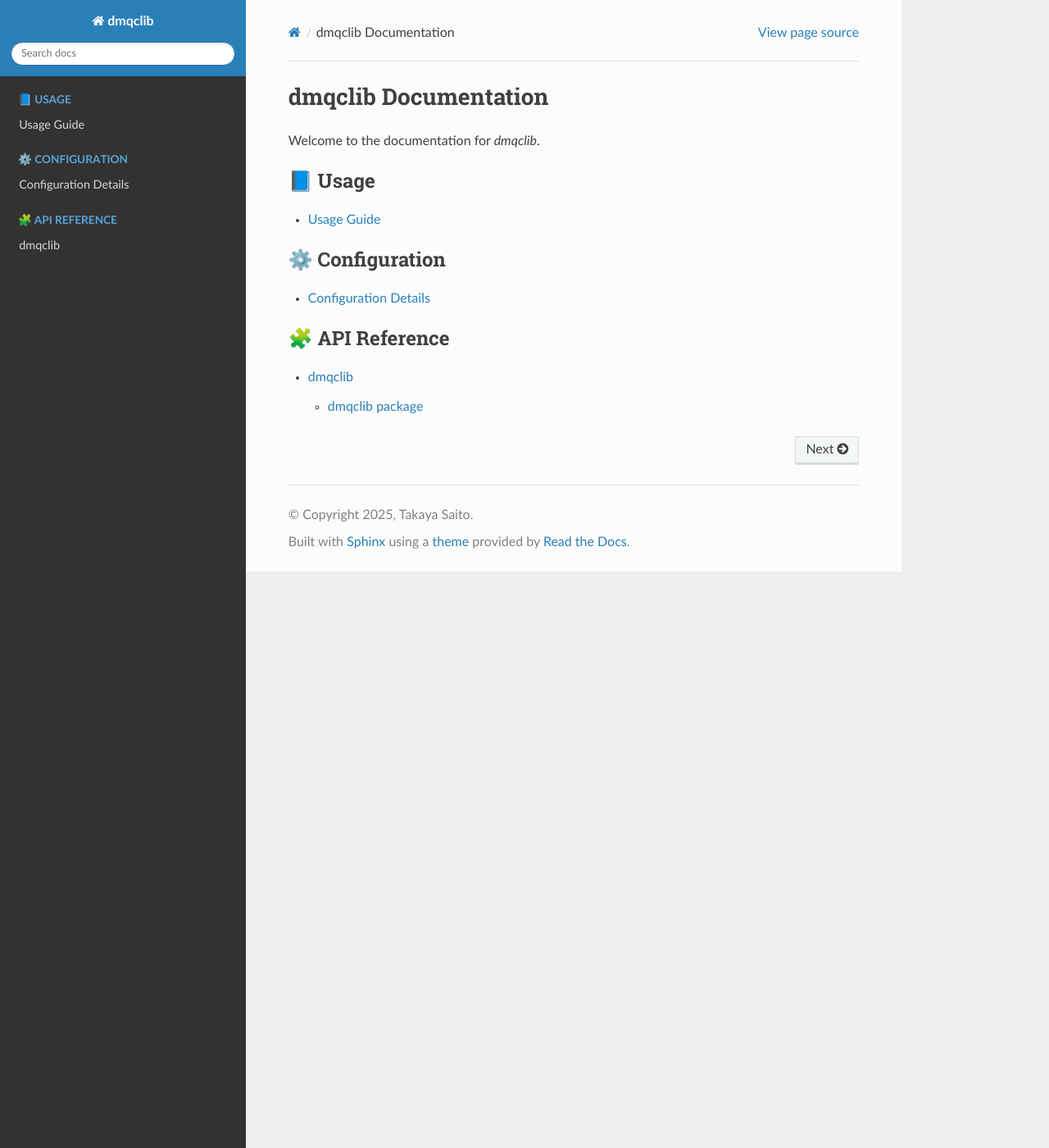
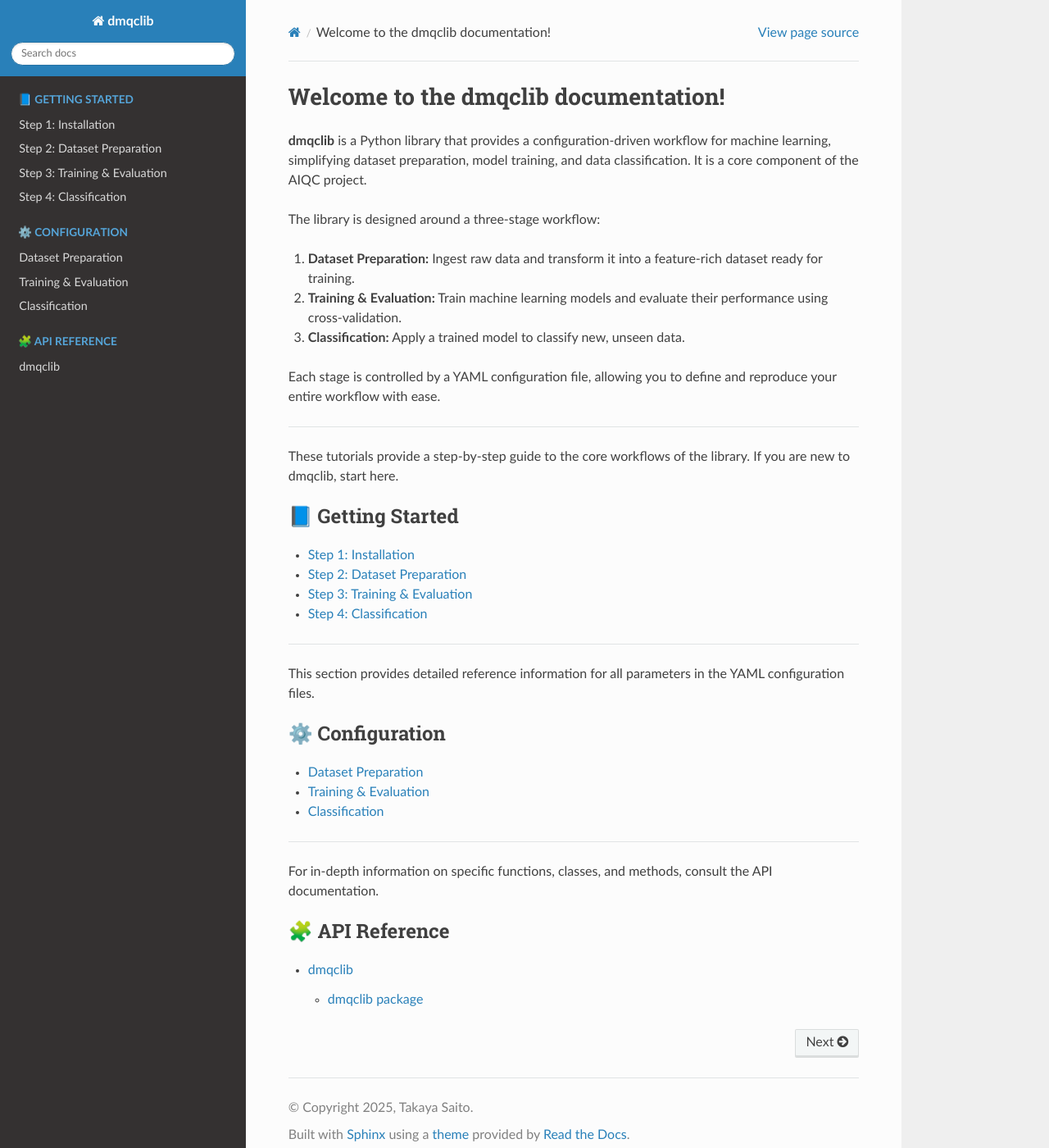
Before and after one commit to AIQC-Hub/dmqclib, a Sphinx documentation site: the page built from docs/source/index.rst, in a window 1280 px wide and 1400 px high. Shown: the whole window at 82% size. Built offline with Sphinx 7.4.7 and the Read the Docs theme 3.1.0, drawn with Linux system fonts in a browser that asks for light colours.

Commit message:
Update API documents for RTD

```diff
--- /dev/null
+++ b/docs/source/configuration/classification.rst
@@ -0,0 +1,4 @@
+Classification
+============================================
+
+This section explains how to use the `dmqclib` library in your own projects.
--- /dev/null
+++ b/docs/source/configuration/preparation.rst
@@ -0,0 +1,4 @@
+Dataset Preparation
+============================================
+
+This section explains how to use the `dmqclib` library in your own projects.
--- /dev/null
+++ b/docs/source/configuration/training.rst
@@ -0,0 +1,4 @@
+Training & Evaluation
+============================================
+
+This section explains how to use the `dmqclib` library in your own projects.
--- a/docs/source/index.rst
+++ b/docs/source/index.rst
@@ -3,22 +3,47 @@
    You can adapt this file completely to your liking, but it should at least
    contain the root `toctree` directive.
 
-dmqclib Documentation
-======================
+Welcome to the dmqclib documentation!
+=======================================
 
-Welcome to the documentation for `dmqclib`.
+**dmqclib** is a Python library that provides a configuration-driven workflow for machine learning, simplifying dataset preparation, model training, and data classification. It is a core component of the AIQC project.
+
+The library is designed around a three-stage workflow:
+
+1.  **Dataset Preparation:** Ingest raw data and transform it into a feature-rich dataset ready for training.
+2.  **Training & Evaluation:** Train machine learning models and evaluate their performance using cross-validation.
+3.  **Classification:** Apply a trained model to classify new, unseen data.
+
+Each stage is controlled by a YAML configuration file, allowing you to define and reproduce your entire workflow with ease.
+
+----------
+
+These tutorials provide a step-by-step guide to the core workflows of the library. If you are new to dmqclib, start here.
 
 .. toctree::
    :maxdepth: 2
-   :caption: 📘 Usage
+   :caption: 📘 Getting Started
 
-   usage
+   tutorial/installation
+   tutorial/preparation
+   tutorial/training
+   tutorial/classification
+
+----------
+
+This section provides detailed reference information for all parameters in the YAML configuration files.
 
 .. toctree::
    :maxdepth: 2
    :caption: ⚙️ Configuration
 
-   configuration
+   configuration/preparation
+   configuration/training
+   configuration/classification
+
+----------
+
+For in-depth information on specific functions, classes, and methods, consult the API documentation.
 
 .. toctree::
    :maxdepth: 2
--- /dev/null
+++ b/docs/source/tutorial/classification.rst
@@ -0,0 +1,4 @@
+Step 4: Classification
+============================================
+
+This section explains how to use the `dmqclib` library in your own projects.
--- /dev/null
+++ b/docs/source/tutorial/installation.rst
@@ -0,0 +1,4 @@
+Step 1: Installation
+============================================
+
+This section explains how to use the `dmqclib` library in your own projects.
--- /dev/null
+++ b/docs/source/tutorial/preparation.rst
@@ -0,0 +1,4 @@
+Step 2: Dataset Preparation
+============================================
+
+This section explains how to use the `dmqclib` library in your own projects.
--- /dev/null
+++ b/docs/source/tutorial/training.rst
@@ -0,0 +1,4 @@
+Step 3: Training & Evaluation
+============================================
+
+This section explains how to use the `dmqclib` library in your own projects.
```
Also changed, not shown: README.md (+6 -6 lines), docs/source/configuration.rst (deleted, +0 -8 lines), docs/source/usage.rst (deleted, +0 -13 lines), 3 other files.
